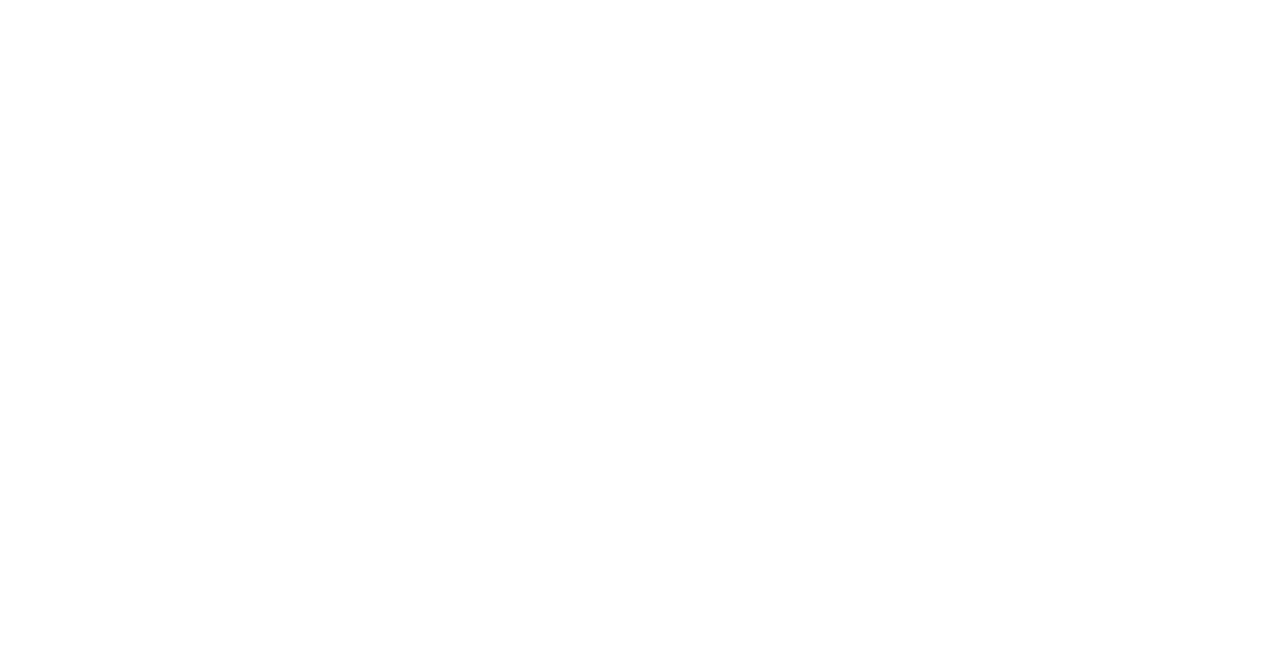
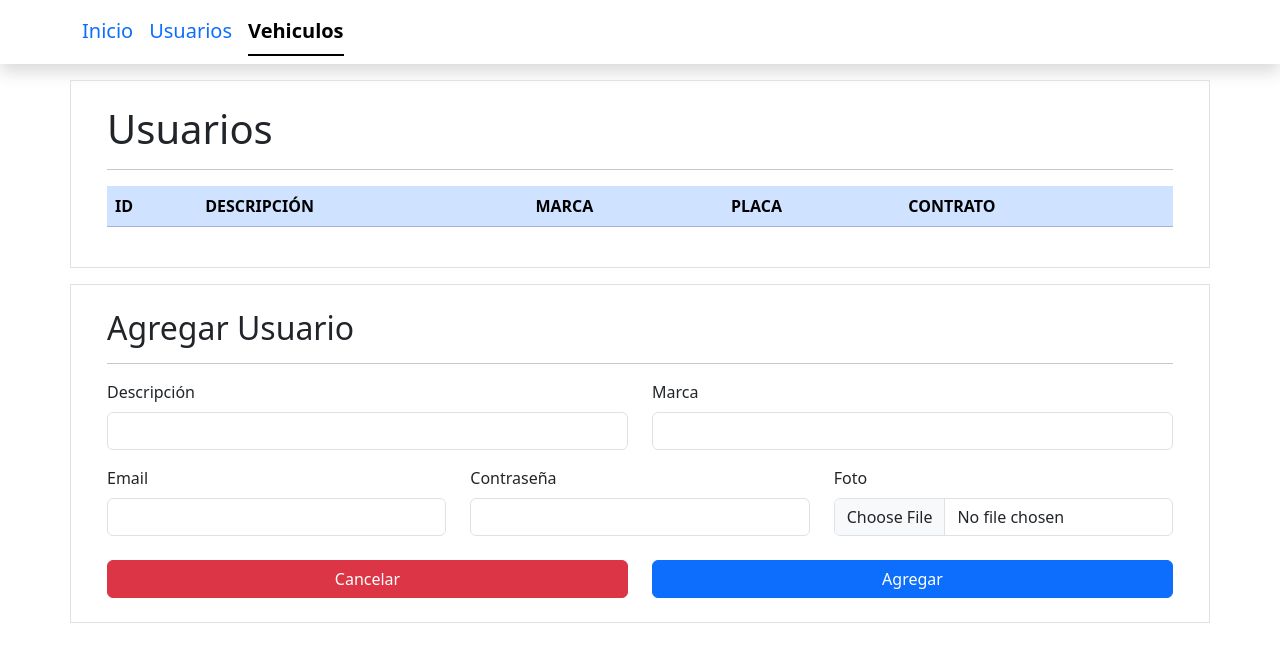
Before and after one commit to kevin10290/APIcompraVenta, a plain HTML site: page front/pages/vehiculos/index.html in a window 1280 px wide. Drawn offline with nearby package versions, Linux system fonts and the light colour scheme.

Commit message:
front realizado

```diff
--- /dev/null
+++ b/front/login.html
@@ -0,0 +1,44 @@
+<!DOCTYPE html>
+<html lang="en">
+
+<head>
+    <meta charset="UTF-8">
+    <meta name="viewport" content="width=device-width, initial-scale=1.0">
+    <link rel="stylesheet" href="./assets/css/bootstrap.min.css">
+    <title>Inicio</title>
+</head>
+
+<body>
+    <header class="container-fluid mb-3 px-0 py-2 shadow">
+        <div class="container">
+            <nav class="nav nav-underline justify-content-start">
+                <a class="nav-link disabled fs-5">Inicio</a>
+            </nav>
+        </div>
+    </header>
+    <main class="container">
+        <div class="row mt-5 d-flex justify-content-center">
+            <div class="col-auto">
+                <div class="border p-4">
+                    <h1>Inicio de Sesión</h1>
+                    <hr>
+                    <form action="" method="post">
+                        <div class="mb-2">
+                            <label for="" class="form-label">Email</label>
+                            <input type="email" name="" id="" class="form-control">
+                        </div>
+                        <div class="mb-3">
+                            <label for="" class="form-label">Contraseña</label>
+                            <input type="password" name="" id="" class="form-control">
+                        </div>
+                        <input type="submit" value="Entrar" class="btn btn-primary w-100">
+                    </form>
+                </div>
+            </div>
+        </div>
+    </main>
+
+    <script src="../assets/js/bootstrap.bundle.min.js"></script>
+</body>
+
+</html>
--- a/front/pages/vehiculos/index.html
+++ b/front/pages/vehiculos/index.html
@@ -0,0 +1,87 @@
+<!DOCTYPE html>
+<html lang="en">
+
+<head>
+    <meta charset="UTF-8">
+    <meta name="viewport" content="width=device-width, initial-scale=1.0">
+    <link rel="stylesheet" href="../../assets/css/bootstrap.min.css">
+    <title>CompraVehiculos | Vehiculos</title>
+</head>
+
+<body>
+    <header class="container-fluid mb-3 px-0 py-2 shadow">
+        <div class="container">
+            <nav class="nav nav-underline justify-content-start">
+                <a class="nav-link fs-5" href="../">Inicio</a>
+                <a class="nav-link fs-5" href="../users/">Usuarios</a>
+                <a class="nav-link fs-5 active" href="./">Vehiculos</a>
+            </nav>
+        </div>
+    </header>
+    <main class="container">
+        <div class="row border p-4 mb-3">
+            <div class="col">
+                <h1>Usuarios</h1>
+                <hr>
+                <table class="table table-striped table-hover table-primary">
+                    <thead>
+                        <tr>
+                            <th>ID</th>
+                            <th>DESCRIPCIÓN</th>
+                            <th>MARCA</th>
+                            <th>PLACA</th>
+                            <th>CONTRATO</th>
+                        </tr>
+                    </thead>
+                    <tbody id="dtVehiculos">
+
+                    </tbody>
+                </table>
+            </div>
+        </div>
+        <div class="row border p-4">
+            <div class="col">
+                <h2>Agregar Usuario</h2>
+                <hr>
+                <form action="" method="post">
+                    <div class="row mb-3">
+                        <div class="col">
+                            <label for="" class="form-label">Descripción</label>
+                            <input type="text" name="" id="" class="form-control">
+                        </div>
+                        <div class="col">
+                            <label for="" class="form-label">Marca</label>
+                            <input type="text" name="" id="" class="form-control">
+                        </div>
+                    </div>
+                    <div class="row mb-4">
+                        <div class="col">
+                            <label for="" class="form-label">Email</label>
+                            <input type="text" name="" id="" class="form-control">
+                        </div>
+                        <div class="col">
+                            <label for="" class="form-label">Contraseña</label>
+                            <input type="text" name="" id="" class="form-control">
+                        </div>
+                        <div class="col">
+                            <label for="" class="form-label">Foto</label>
+                            <input type="file" name="" id="" class="form-control">
+                        </div>
+                    </div>
+                    <div class="row">
+                        <div class="col">
+                            <input type="reset" value="Cancelar" class="btn btn-danger w-100">
+                        </div>
+                        <div class="col">
+                            <input type="reset" value="Agregar" class="btn btn-primary w-100">
+                        </div>
+                    </div>
+                </form>
+            </div>
+        </div>
+    </main>
+
+    <script src="../assets/js/bootstrap.bundle.min.js"></script>
+</body>
+
+</html>
```
Also changed, not shown: front/pages/users/index.html (+9 -1 lines), 1 other file.
